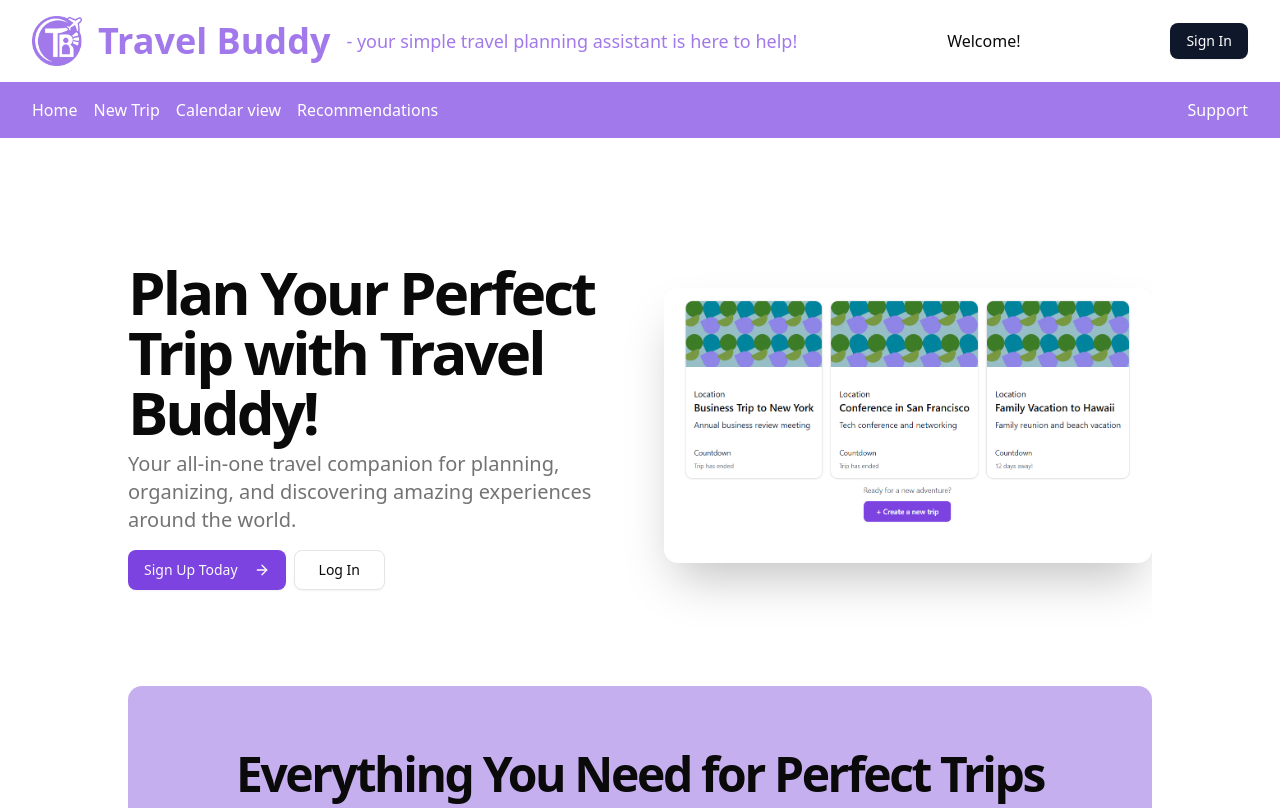
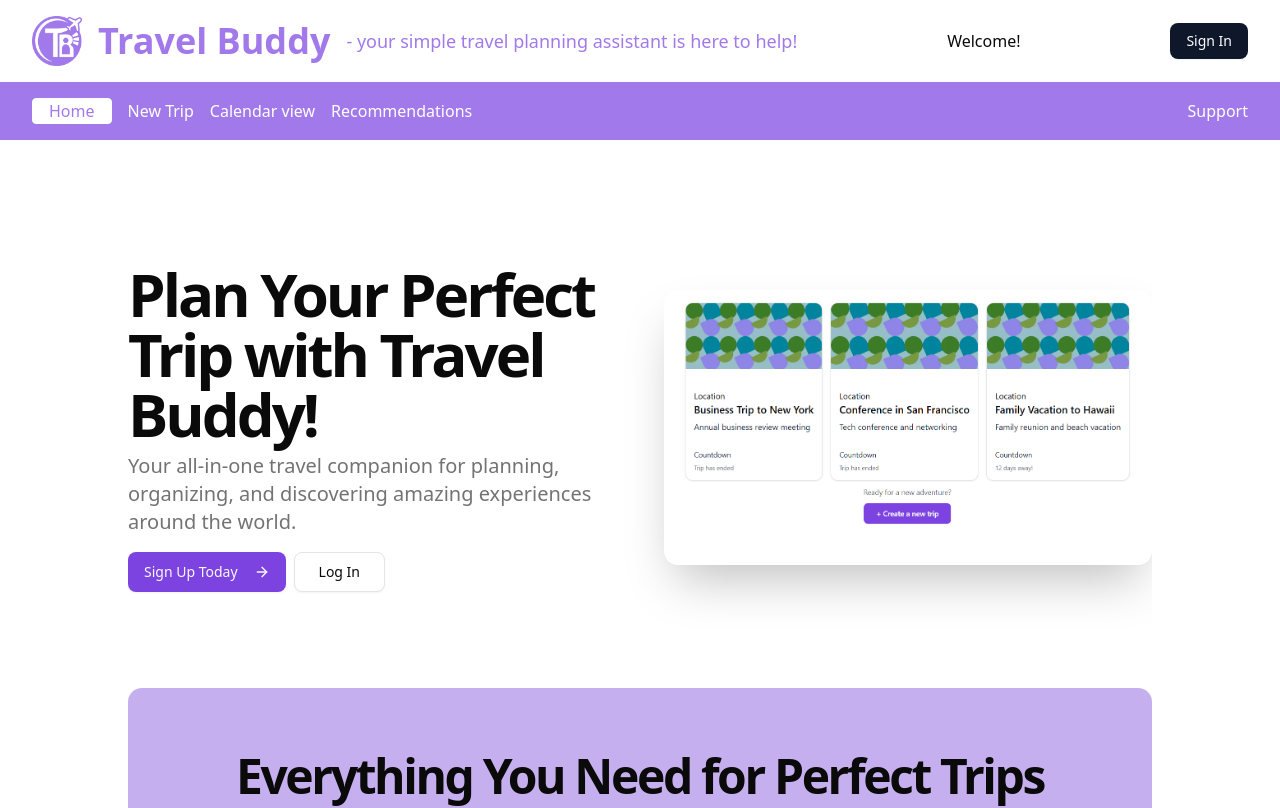
Before and after one commit to SDSU-CompE-561-Spring-2025/AI-travel-expense-assistant, a Next.js app in the folder frontend/: page / in a window 1280 px wide. Shown: the top 808 px of the page. Built offline with nearby package versions, Linux system fonts and the light colour scheme.

Commit message:
Updated navbar
Navbar buttons now change color if you are on its respective page (ex: home button changes on home page, calendar button changes on calendar page, etc.)

```diff
--- a/frontend/components/navbar.tsx
+++ b/frontend/components/navbar.tsx
@@ -4,10 +4,12 @@ import { useAuth } from '@/hooks/useAuth';
 import Link from 'next/link';
 import { Button } from './ui/button';
 import { useEffect } from 'react';
+import { usePathname } from 'next/navigation'
 import { HandCoins } from 'lucide-react';
 import Image from "next/image";
 
 export default function Navbar() {
+  const location = usePathname();
   const { isAuthenticated, logout, fetchUser, user } = useAuth();
   const handleClick = (e: React.MouseEvent) => {
     e.preventDefault(); // Prevent immediate navigation
@@ -59,14 +61,14 @@ export default function Navbar() {
       </div>
       <div className="flex px-8 w-full justify-between items-center bg-[#A279EA]">
         <div className="flex items-center gap-4 py-4">
-          <Link href="/" className="text-white hover:text-gray-200">Home</Link>
-          {isAuthenticated ? (<Link href="/new-trip" className="text-white hover:text-gray-200">New Trip</Link>) :
+          <Link href="/" className={`${location === '/' ? 'bg-white text-[#A279EA] border border-white px-4 rounded' : 'text-white hover:text-gray-200'}`}>Home</Link>
+          {isAuthenticated ? (<Link href="/new-trip" className={`${location === '/new-trip' ? 'bg-white text-[#A279EA] border border-white px-4 rounded' : 'text-white hover:text-gray-200'}`}>New Trip</Link>) :
           (<Link href="" onClick={handleClick} className="text-white hover:text-gray-200">New Trip</Link>)}
-          <Link href="/calendar" className="text-white hover:text-gray-200">Calendar view</Link>
-          <Link href="/recommendations" className="text-white hover:text-gray-200">Recommendations</Link>
+          <Link href="/calendar" className={`${location === '/calendar' ? 'bg-white text-[#A279EA] border border-white px-4 rounded' : 'text-white hover:text-gray-200'}`}>Calendar view</Link>
+          <Link href="/recommendations" className={`${location === '/recommendations' ? 'bg-white text-[#A279EA] border border-white px-4 rounded' : 'text-white hover:text-gray-200'}`}>Recommendations</Link>
         </div>
         <span>
-          <Link href="/support" className="text-white hover:text-gray-200">Support</Link>
+          <Link href="/support" className={`${location === '/support' ? 'bg-white text-[#A279EA] border border-white px-4 rounded' : 'text-white hover:text-gray-200'}`}>Support</Link>
         </span>
       </div>
     </nav>
```
